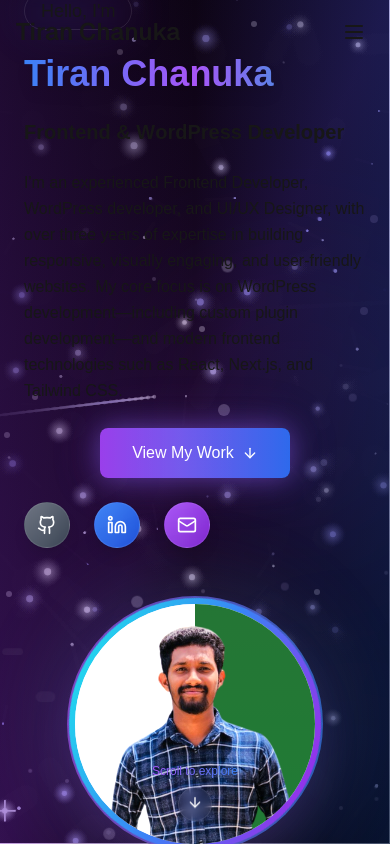
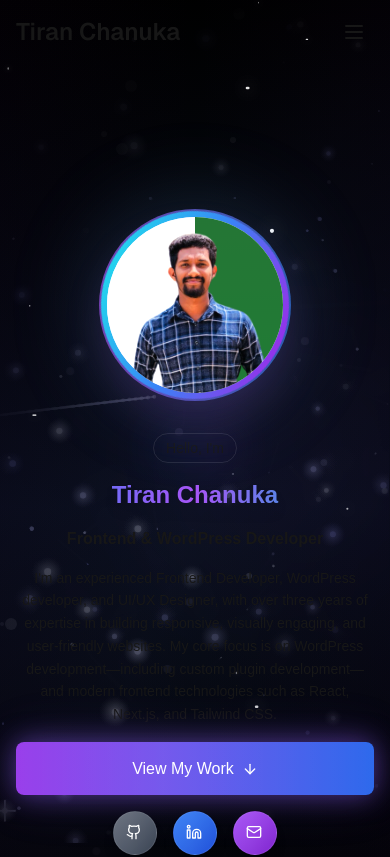
Before and after one commit to TiranChanuka/portfolio-new, a Next.js app: page / in a window 390 px wide. Shown: the top 857 px of the page. Built offline with nearby package versions, Linux system fonts and the light colour scheme.

Commit message:
enhance hero section

```diff
--- a/src/components/hero.tsx
+++ b/src/components/hero.tsx
@@ -71,7 +71,7 @@ export function Hero() {
   return (
     <section
       id="home"
-      className="relative h-screen flex items-center justify-center overflow-hidden"
+      className="relative h-auto flex items-center justify-center overflow-hidden bg-black hero-mobile mobile-touch-optimized hero-content-spacing"
     >
       {/* Starry Background with Parallax Effect */}
       <Suspense fallback={<div className="absolute inset-0 bg-black" />}>
@@ -87,46 +87,112 @@ export function Hero() {
         </div>
       </Suspense>
 
-      {/* Enhanced Gradient Overlays with Subtle Animation */}
+      {/* Simplified Dark Space Background */}
       <motion.div
-        className="absolute inset-0 bg-gradient-to-br from-black/70 via-purple-900/30 to-black/70 z-5"
+        className="absolute inset-0 bg-gradient-to-br from-black via-gray-900/50 to-black z-5"
         animate={{
           backgroundPosition: ["0% 0%", "100% 100%"],
         }}
         transition={{
-          duration: 20,
+          duration: 30,
           repeat: Infinity,
           repeatType: "reverse",
         }}
       />
-      <div className="absolute inset-0 bg-gradient-to-t from-background/95 via-background/20 to-background/5 z-10" />
-      <div className="absolute inset-0 bg-gradient-to-r from-purple-600/20 via-transparent to-blue-600/20 z-10" />
 
-      {/* Animated Particle Effects */}
+      {/* Deep Space Base Layer */}
+      <div className="absolute inset-0 bg-gradient-to-b from-black/95 via-blue-950/20 to-black/95 z-6" />
+
+      {/* Subtle Purple Glow */}
+      <motion.div
+        className="absolute inset-0 bg-gradient-to-r from-purple-950/20 via-transparent to-purple-950/20 z-7"
+        animate={{
+          opacity: [0.1, 0.25, 0.1],
+        }}
+        transition={{
+          duration: 20,
+          repeat: Infinity,
+          ease: "easeInOut",
+        }}
+      />
+
+      {/* Elegant Glowing Stars - Fewer but More Beautiful */}
       {loaded && (
         <div className="absolute inset-0 z-10 overflow-hidden">
-          {Array.from({ length: 15 }).map((_, i) => (
+          {/* Premium Twinkling Stars */}
+          {Array.from({ length: 12 }).map((_, i) => (
             <motion.div
-              key={i}
-              className="absolute rounded-full bg-white/10 backdrop-blur-sm"
+              key={`star-${i}`}
+              className="absolute rounded-full bg-white shadow-lg"
               initial={{
-                width: Math.random() * 20 + 5,
-                height: Math.random() * 20 + 5,
-                x: Math.random() * window.innerWidth,
-                y: window.innerHeight + 100,
-                opacity: 0.3 + Math.random() * 0.4,
+                width: Math.random() * 2 + 1,
+                height: Math.random() * 2 + 1,
+                x:
+                  Math.random() *
+                  (typeof window !== "undefined" ? window.innerWidth : 1200),
+                y:
+                  Math.random() *
+                  (typeof window !== "undefined" ? window.innerHeight : 800),
+                opacity: 0.4 + Math.random() * 0.6,
               }}
               animate={{
-                y: -100,
-                x: `calc(${Math.random() * 200 - 100}px + ${
-                  calculateMovement(0.5).x
-                }px)`,
+                opacity: [0.4, 1, 0.4],
+                scale: [0.8, 1.4, 0.8],
+                boxShadow: [
+                  "0 0 6px rgba(255,255,255,0.6), 0 0 12px rgba(147, 51, 234, 0.3)",
+                  "0 0 15px rgba(255,255,255,1), 0 0 25px rgba(147, 51, 234, 0.5)",
+                  "0 0 6px rgba(255,255,255,0.6), 0 0 12px rgba(147, 51, 234, 0.3)",
+                ],
               }}
               transition={{
-                duration: 10 + Math.random() * 20,
+                duration: 3 + Math.random() * 3,
                 repeat: Infinity,
-                delay: Math.random() * 10,
-                ease: "linear",
+                delay: Math.random() * 4,
+                ease: "easeInOut",
+              }}
+            />
+          ))}
+
+          {/* Occasional Shooting Star */}
+          {Array.from({ length: 1 }).map((_, i) => (
+            <motion.div
+              key={`shooting-${i}`}
+              className="absolute w-1 h-1 bg-white rounded-full"
+              initial={{
+                x:
+                  Math.random() *
+                  (typeof window !== "undefined"
+                    ? window.innerWidth * 0.3
+                    : 400),
+                y:
+                  Math.random() *
+                  (typeof window !== "undefined"
+                    ? window.innerHeight * 0.3
+                    : 300),
+                opacity: 0,
+                scaleX: 0,
+              }}
+              animate={{
+                x:
+                  (typeof window !== "undefined" ? window.innerWidth : 1200) +
+                  200,
+                y:
+                  (typeof window !== "undefined" ? window.innerHeight : 800) +
+                  200,
+                opacity: [0, 1, 0],
+                scaleX: [0, 20, 0],
+              }}
+              transition={{
+                duration: 1.2,
+                repeat: Infinity,
+                delay: 15 + i * 20,
+                ease: "easeOut",
+              }}
+              style={{
+                background:
+                  "linear-gradient(90deg, transparent, rgba(255,255,255,0.9), rgba(147, 51, 234, 0.5), transparent)",
+                transformOrigin: "left center",
+                filter: "blur(0.5px)",
               }}
             />
           ))}
@@ -134,13 +200,13 @@ export function Hero() {
       )}
 
       {/* Content */}
-      <div className="relative z-20 max-w-7xl mx-auto px-6 flex flex-col lg:flex-row items-center justify-between gap-12">
+      <div className="relative z-20 max-w-7xl mx-auto px-4 sm:px-6 flex flex-col lg:flex-row items-center justify-center lg:justify-between gap-8 lg:gap-12 min-h-screen lg:py-0  lg:pt-0">
         {/* Text Content with Enhanced Animations */}
         <motion.div
           initial={{ opacity: 0, x: -30 }}
           animate={{ opacity: 1, x: 0 }}
           transition={{ duration: 0.8, delay: 0.2 }}
-          className="lg:w-3/5 space-y-6 text-left"
+          className="w-full lg:w-3/5 space-y-4 sm:space-y-6 text-center lg:text-left"
           style={{
             transform: `translate(${calculateMovement(-0.5).x}px, ${
               calculateMovement(-0.5).y
@@ -155,7 +221,7 @@ export function Hero() {
             transition={{ duration: 0.6, delay: 0.4 }}
           >
             <div className="absolute -inset-1 bg-gradient-to-r from-blue-600/40 to-purple-600/40 rounded-full blur-xl opacity-30" />
-            <p className="relative text-lg md:text-xl text-foreground/80 font-medium py-1 px-4 rounded-full bg-gradient-to-r from-background/40 to-background/20 backdrop-blur-sm border border-white/10">
+            <p className="relative text-sm sm:text-base md:text-lg text-foreground/80 font-medium py-1 px-3 sm:px-4 rounded-full bg-gradient-to-r from-background/40 to-background/20 backdrop-blur-sm border border-white/10">
               Hello, I'm
             </p>
           </motion.div>
@@ -165,7 +231,7 @@ export function Hero() {
             initial={{ opacity: 0, y: 20 }}
             animate={{ opacity: 1, y: 0 }}
             transition={{ duration: 0.8, delay: 0.6 }}
-            className="text-4xl md:text-6xl lg:text-7xl font-bold bg-gradient-to-r from-blue-500 via-purple-500 to-cyan-500 bg-clip-text text-transparent drop-shadow-lg"
+            className="text-2xl sm:text-3xl md:text-4xl lg:text-5xl xl:text-6xl 2xl:text-7xl font-bold bg-gradient-to-r from-blue-500 via-purple-500 to-cyan-500 bg-clip-text text-transparent drop-shadow-lg"
           >
             Tiran Chanuka
           </motion.h1>
@@ -175,7 +241,7 @@ export function Hero() {
             variants={typingVariants}
             initial="hidden"
             animate="visible"
-            className="text-xl md:text-3xl lg:text-4xl font-semibold text-foreground/90 overflow-hidden"
+            className="text-base sm:text-lg md:text-xl lg:text-2xl xl:text-3xl 2xl:text-4xl font-semibold text-foreground/90 overflow-hidden"
           >
             {subtitle.split("").map((char, i) => (
               <motion.span
@@ -193,7 +259,7 @@ export function Hero() {
             initial={{ opacity: 0, y: 20 }}
             animate={{ opacity: 1, y: 0 }}
             transition={{ duration: 0.8, delay: 1 }}
-            className="text-base md:text-lg  max-w-2xl leading-relaxed -sm rounded-lg "
+            className="text-sm sm:text-base md:text-lg max-w-xl lg:max-w-2xl leading-relaxed text-center lg:text-left"
           >
             I'm an experienced Frontend Developer, WordPress developer, and
             UI/UX Designer, with over three years of expertise in building
@@ -208,11 +274,11 @@ export function Hero() {
             initial={{ opacity: 0, y: 20 }}
             animate={{ opacity: 1, y: 0 }}
             transition={{ duration: 0.8, delay: 1.2 }}
-            className="flex flex-col sm:flex-row gap-4 justify-start items-center mt-8"
+            className="flex flex-col sm:flex-row gap-3 sm:gap-4 justify-center lg:justify-start items-center mt-6 sm:mt-8"
           >
             <motion.button
               onClick={scrollToProjects}
-              className="relative px-8 py-3 bg-gradient-to-r from-purple-600 to-blue-600 text-white rounded-lg font-medium transition-all duration-300 flex items-center gap-2 group overflow-hidden animate-glow"
+              className="relative w-full sm:w-auto px-6 sm:px-8 py-3.5 bg-gradient-to-r from-purple-600 to-blue-600 text-white rounded-lg font-medium transition-all duration-300 flex items-center justify-center gap-2 group overflow-hidden animate-glow mobile-cta-button"
               whileHover={{ scale: 1.05 }}
               whileTap={{ scale: 0.98 }}
             >
@@ -241,7 +307,7 @@ export function Hero() {
             initial={{ opacity: 0, y: 20 }}
             animate={{ opacity: 1, y: 0 }}
             transition={{ duration: 0.8, delay: 1.4 }}
-            className="flex justify-start gap-6 mt-8"
+            className="flex justify-center lg:justify-start gap-4 sm:gap-6 mt-6 sm:mt-8"
           >
             {[
               {
@@ -268,7 +334,7 @@ export function Hero() {
                 href={href}
                 target="_blank"
                 rel="noopener noreferrer"
-                className={`relative p-3 rounded-full backdrop-blur-sm border border-white/10 shadow-lg bg-gradient-to-br ${color} group overflow-hidden`}
+                className={`relative p-2 sm:p-3 rounded-full backdrop-blur-sm border border-white/10 shadow-lg bg-gradient-to-br ${color} group overflow-hidden mobile-social-button`}
                 aria-label={label}
                 whileHover={{
                   scale: 1.15,
@@ -278,7 +344,7 @@ export function Hero() {
                 whileTap={{ scale: 0.95 }}
               >
                 <div className="absolute inset-0 bg-shimmer-gradient bg-[length:200%_100%] animate-shimmer opacity-30" />
-                <Icon className="h-5 w-5 text-white relative z-10" />
+                <Icon className="h-4 w-4 sm:h-5 sm:w-5 text-white relative z-10" />
                 <span className="absolute -bottom-10 left-1/2 -translate-x-1/2 text-xs text-white whitespace-nowrap opacity-0 group-hover:opacity-100 group-hover:-bottom-6 transition-all duration-300">
                   {label}
                 </span>
@@ -292,7 +358,7 @@ export function Hero() {
           initial={{ opacity: 0, x: 30 }}
           animate={{ opacity: 1, x: 0 }}
           transition={{ duration: 0.8, delay: 0.4 }}
-          className="lg:w-2/5 flex justify-center"
+          className="w-full lg:w-2/5 flex justify-center order-first lg:order-last"
           style={{
             transform: `translate(${calculateMovement(0.8).x}px, ${
               calculateMovement(0.8).y
@@ -317,7 +383,7 @@ export function Hero() {
               }}
             />
             {/* Image container with enhanced borders and effects */}
-            <div className="relative w-64 h-64 md:w-80 md:h-80 rounded-full overflow-hidden backdrop-blur-sm shadow-2xl shadow-purple-500/20">
+            <div className="relative w-48 h-48 sm:w-56 sm:h-56 md:w-64 md:h-64 lg:w-80 lg:h-80 rounded-full overflow-hidden backdrop-blur-sm shadow-2xl shadow-purple-500/20 mobile-profile-small">
               {/* Outer Glow */}
               <div className="absolute -inset-px bg-gradient-to-r from-purple-500 to-blue-500 rounded-full animate-pulse-slow" />
 
@@ -590,7 +656,7 @@ export function Hero() {
         initial={{ opacity: 0 }}
         animate={{ opacity: 1 }}
         transition={{ duration: 1, delay: 2 }}
-        className="absolute bottom-8 left-1/2 transform -translate-x-1/2 z-30"
+        className="absolute bottom-4 sm:bottom-8 left-1/2 transform -translate-x-1/2 z-30"
       >
         <motion.div
           animate={{ y: [0, 10, 0] }}
```
